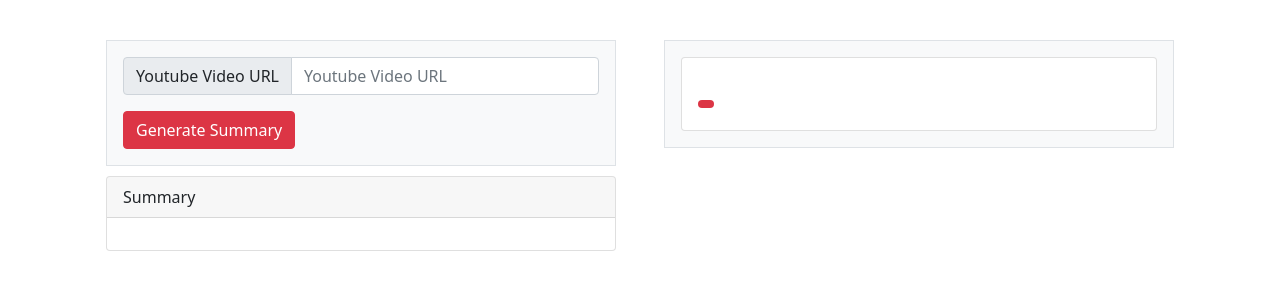
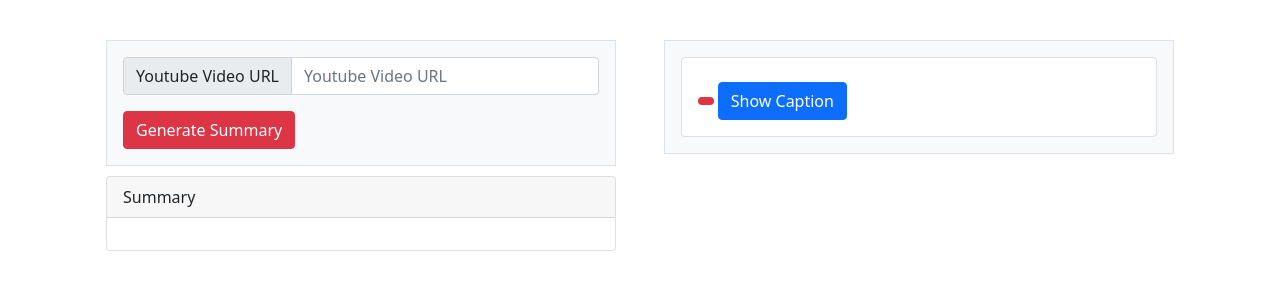
Before and after one commit to mrashutoshnigam/Youtube_Summary_Generator, a Flask app: template templates/index.html in a window 1280 px wide. Shown: the part 87-387 px from the top of the page. Run offline with Flask 3, Linux system fonts and the light colour scheme; the template is opened without the code that fills it, so the values that code supplies are empty.

Commit message:
Updated code to have collapsed captions

```diff
--- a/app.py
+++ b/app.py
@@ -50,5 +50,6 @@ def get_thumbnail():
     summary = youtube.load_video_info(youtube_url)
     return summary
 
+
 if __name__ == "__main__":
     app.run(debug=True)
--- a/templates/index.html
+++ b/templates/index.html
@@ -36,9 +36,15 @@
                              alt="{% print(summary['title']) %}">
                         <div class="card-body">
                             <h5 class="card-title" id="card_title">{% print(summary['title']) %}</h5>
-                            <p class="card-text" id="card_text">{% print(summary['page_content'][:100]) %}</p>
                             <div class="badge bg-danger text-wrap" id="card_date">
                                 {% print(summary['publish_date']) %}
+                            </div>
+                            <a class="btn btn-primary" data-bs-toggle="collapse" href="#collapseExample" role="button"
+                               aria-expanded="false" aria-controls="collapseExample">
+                                Show Caption
+                            </a>
+                            <div class="collapse" id="collapseExample">
+                                <p class="card-text" id="card_text">{% print(summary['page_content']) %}</p>
                             </div>
 
                         </div>
--- a/youtube_summary.py
+++ b/youtube_summary.py
@@ -73,6 +73,6 @@ class Youtube:
             "thumbnail_url": docs[0].metadata['thumbnail_url'],
             "publish_date": docs[0].metadata['publish_date'],
             "author": docs[0].metadata['author'],
-            "page_content": docs[0].page_content[:100]
+            "page_content": docs[0].page_content
         }
         return video
```
